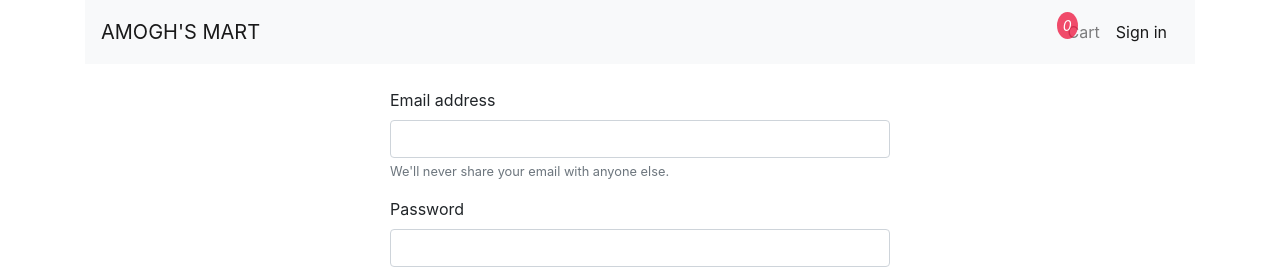
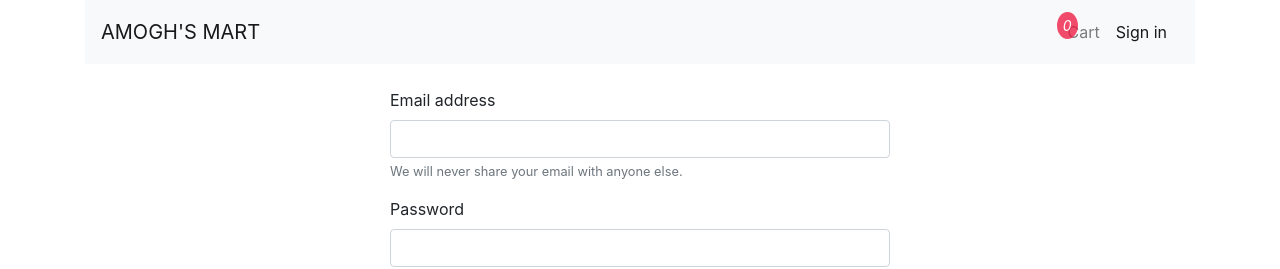
Before and after one commit to AmoghDeshmukh/ebook-nextapp, a Next.js app: page /signin in a window 1280 px wide. Shown: the top 269 px of the page. Built offline with nearby package versions, Linux system fonts and the light colour scheme.

Commit message:
Update signin.js

```diff
--- a/pages/signin.js
+++ b/pages/signin.js
@@ -62,7 +62,7 @@ const Signin = () => {
              <label htmlFor="exampleInputEmail1">Email address</label>
              <input type="email" className="form-control" id="exampleInputEmail1" aria-describedby="emailHelp"
              name="email" value={email} onChange={handleChangeInput} />
-             <small id="emailHelp" className="form-text text-muted">We'll never share your email with anyone else.</small>
+             <small id="emailHelp" className="form-text text-muted">We will never share your email with anyone else.</small>
            </div>
          <div className="form-group">
           <label htmlFor="exampleInputPassword1">Password</label>
@@ -73,7 +73,7 @@ const Signin = () => {
         <button type="submit" className="btn btn-dark w-100">Login</button>
 
         <p className="my-2">
-            You don't have an account? <Link href="/register"><a style={{color: 'crimson'}}>Register Now</a></Link>
+            You do not have an account? <Link href="/register"><a style={{color: 'crimson'}}>Register Now</a></Link>
         </p>
       </form>
      </div>
```
